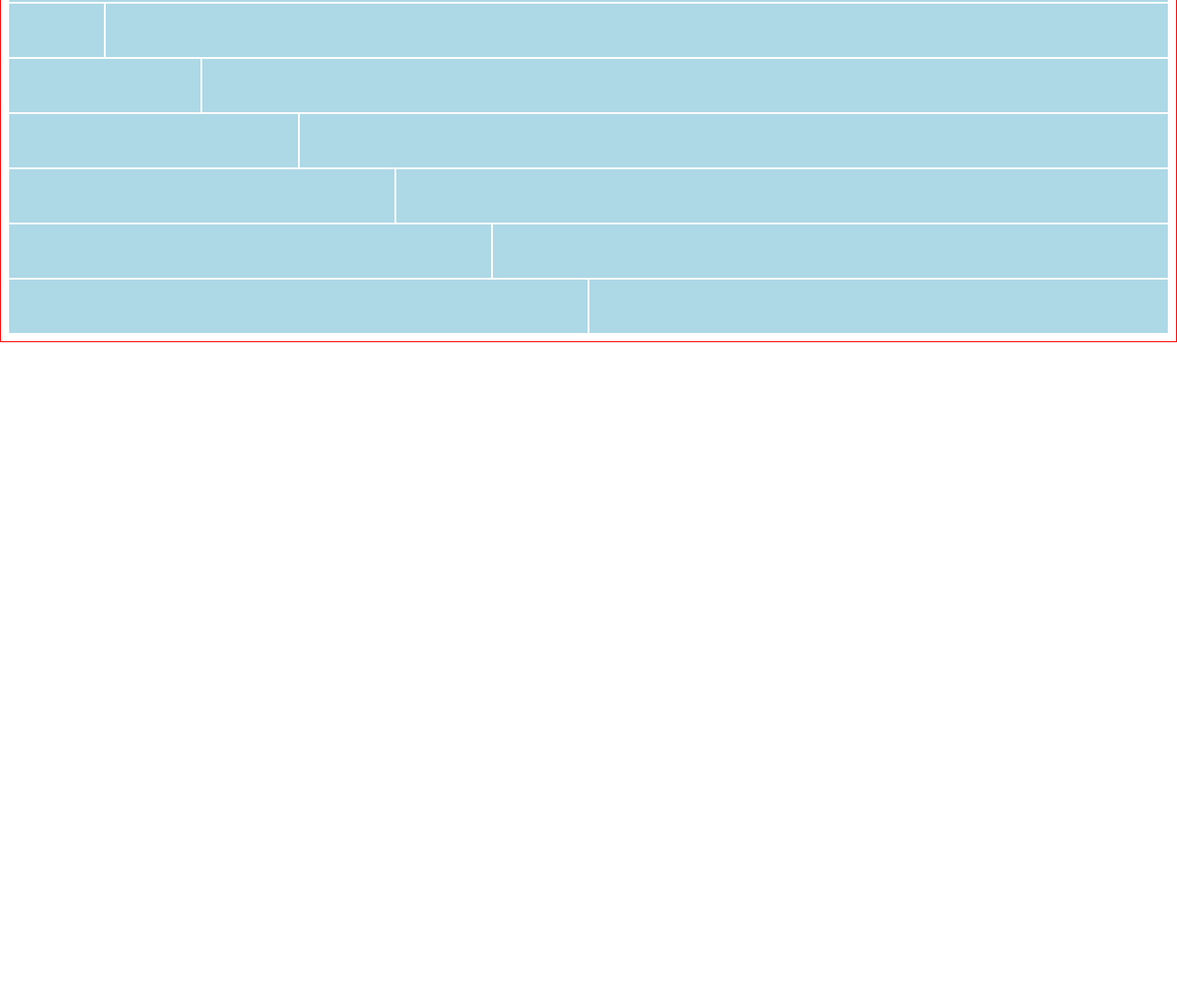
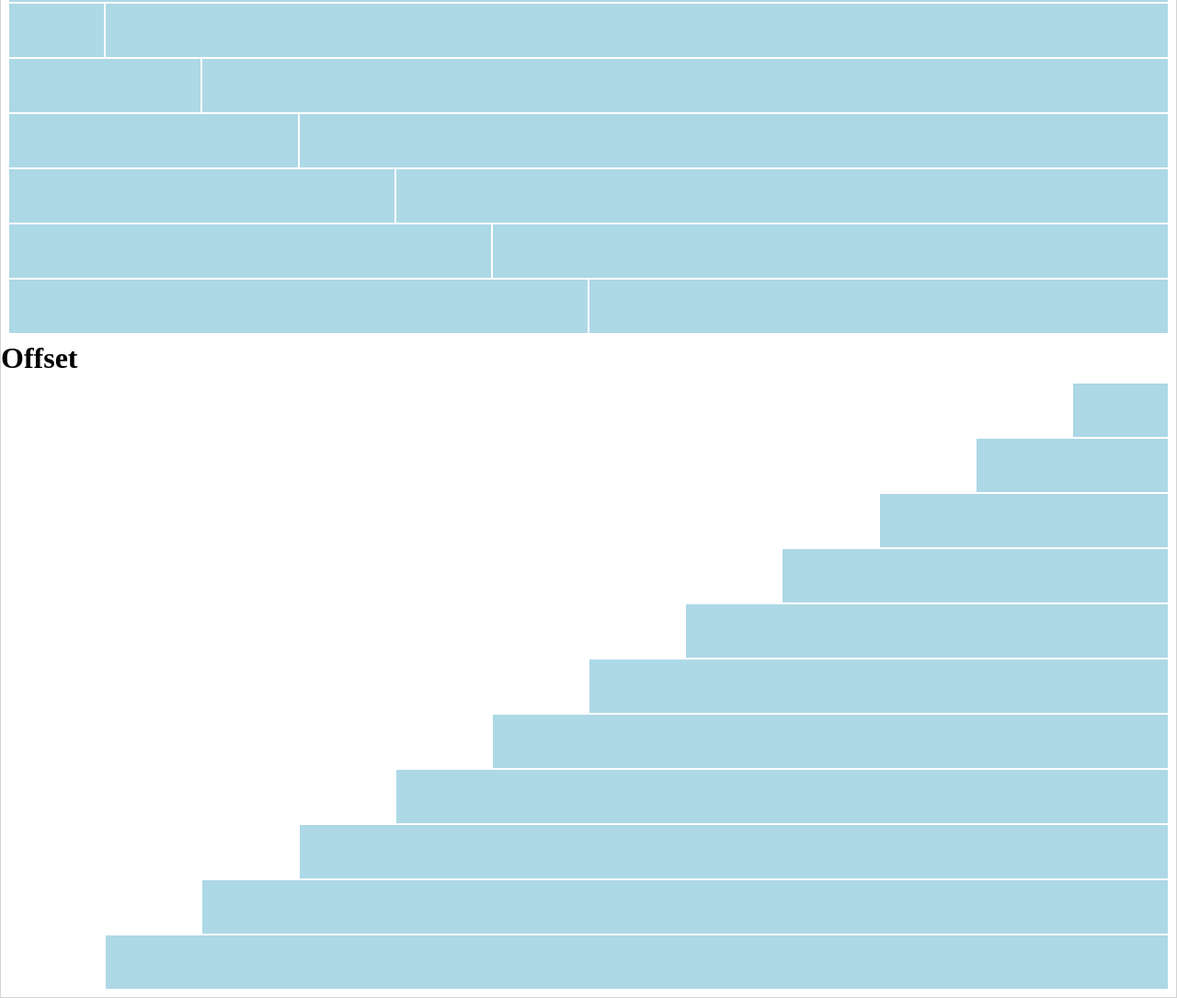
Before and after one commit to AlessandroLembo/html-css-12bool, a plain HTML site: page index.html in a window 1280 px wide. Shown: the part 509-1594 px from the top of the page at 92% size. Before the commit the page ends 881 px from the top, so only its background shows below. Drawn offline with Linux system fonts and the light colour scheme.

Commit message:
terzo blocco offset

```diff
--- a/12bool.css
+++ b/12bool.css
@@ -29,11 +29,12 @@
 }
 
 /* CLASSI LEGATE ALLE COLONNE */
-
-/* PER CONTENUTO DI SIMILE DIMENSIONE */
 .row > .col{
     flex-grow: 1;
 }
+
+/* PER CONTENUTO DI SIMILE DIMENSIONE */
+
 
 /* PER CONTROLLARE IL IL CONTENUTO */
 .row > .col-1{
@@ -96,3 +97,64 @@
     flex-basis: 100%;
     max-width: 100%;
 }
+
+/*** OFFSET ***
+gestire spazio ai lati delle colonne */
+
+/* dicitura estesa *
+.row > [class^="col"].offset-1{
+    margin-left: calc(100% / 12);
+}
+*/
+
+.offset-1{
+    margin-left: calc(100% / 12);
+}
+
+.offset-2{
+    margin-left: calc((100% / 12) * 2);
+}
+
+.offset-3{
+    margin-left: 25%;
+}
+
+.offset-4{
+    margin-left: calc(100% / 3);
+}
+
+.offset-5{
+    margin-left: calc((100% / 12) * 5);
+}
+
+.offset-6{
+    margin-left: 50%;
+}
+
+.offset-7{
+    margin-left: calc((100% / 12) * 7);
+}
+
+.offset-8{
+    margin-left: calc((100% / 12) * 8);
+}
+
+.offset-9{
+    margin-left: calc((100% / 12) * 9);
+}
+
+.offset-10{
+    margin-left: calc((100% / 12) * 10);
+}
+
+.offset-11{
+    margin-left: calc((100% / 12) * 11);
+}
+
+.offset-12{
+    margin-left: 100%;
+}
+
+.offset-0{
+    margin-left: 0;
+}
--- a/index.html
+++ b/index.html
@@ -87,6 +87,24 @@
             <div class="col-6"></div>
         </div>
 
+        <!--terzo blocco-->
+        <div>
+           <h1>Offset</h1>
+        </div>
+        <div class="row">
+           <div class="col-1 offset-11"></div>
+           <div class="col-2 offset-10"></div>
+           <div class="col-3 offset-9"></div>
+           <div class="col-4 offset-8"></div>
+           <div class="col-5 offset-7"></div>
+           <div class="col-6 offset-6"></div>
+           <div class="col-7 offset-5"></div>
+           <div class="col-8 offset-4"></div>
+           <div class="col-9 offset-3"></div>
+           <div class="col-10 offset-2"></div>
+           <div class="col-11 offset-1"></div>
+        </div>
+
     </div>
 </body>
 </html>
--- a/style.css
+++ b/style.css
@@ -1,11 +1,10 @@
 /* regole di stile */
 
 .container{
-    border: 1px solid red;
+    border: 1px solid lightgrey;
 }
 
 .row{
-    /* margin-bottom: 1rem; */
     padding: 0.5rem;
 }
 
```
